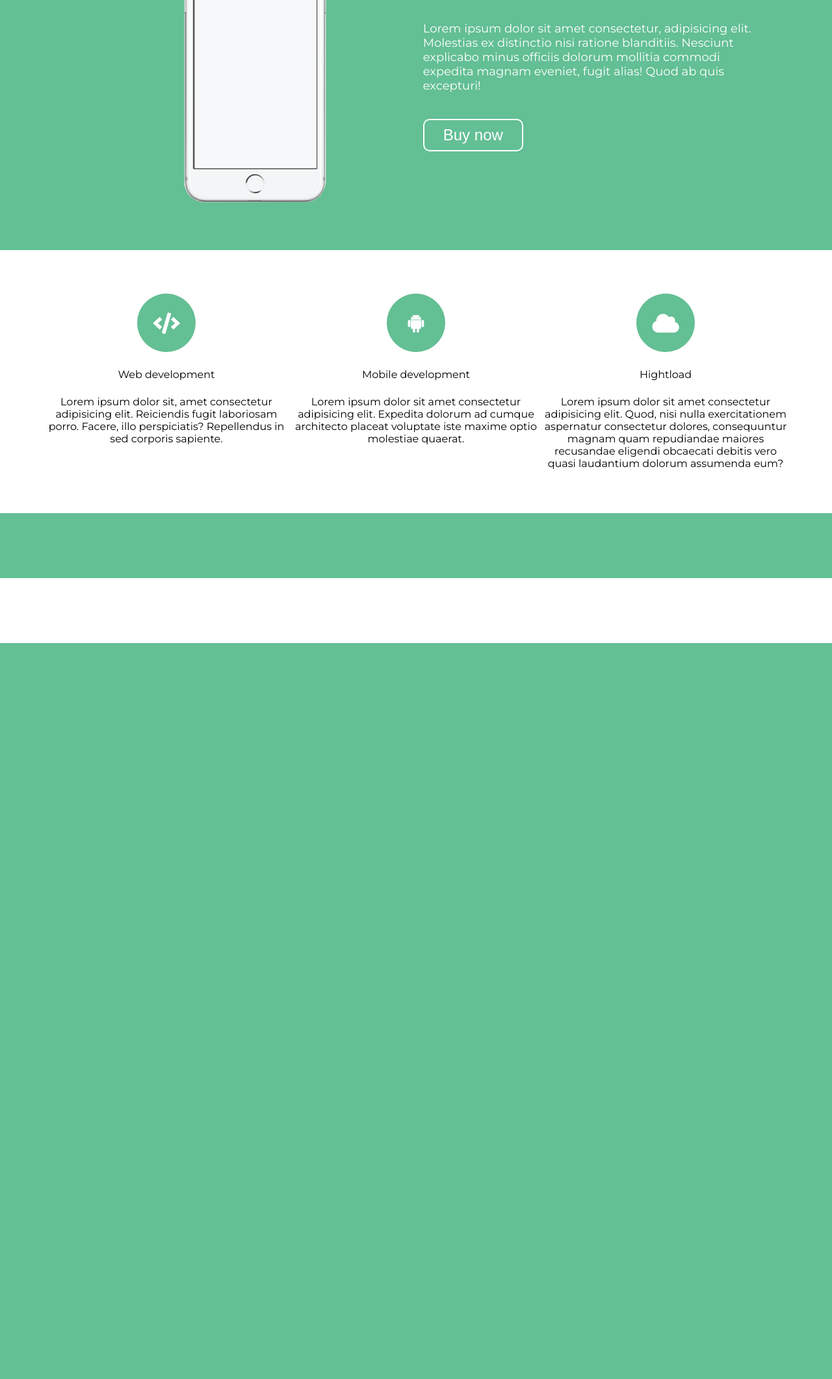
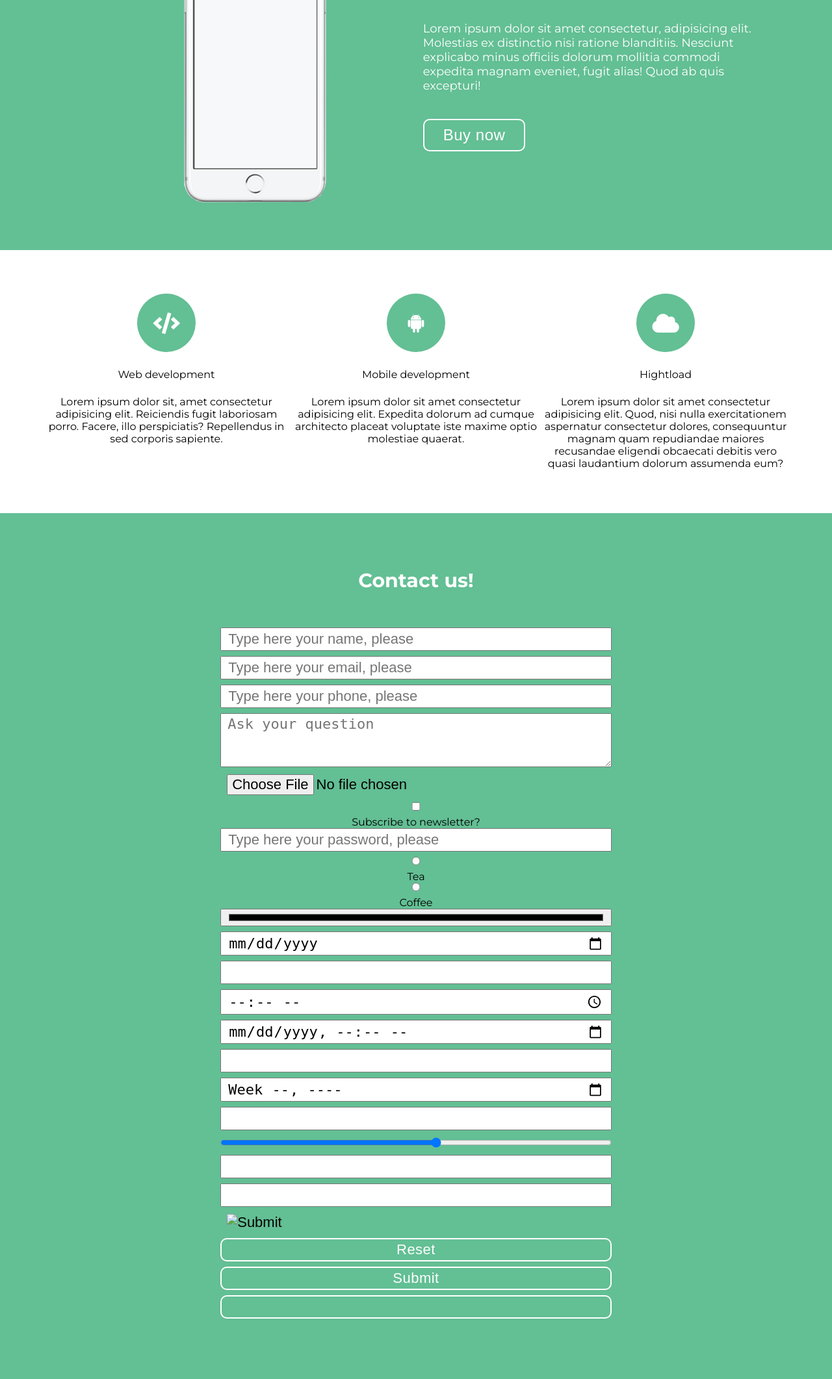
Before and after one commit to VeryLazyFox/homeworks, a PHP site: page / in a window 1280 px wide. Shown: the part 279-2402 px from the top of the page at 65% size. Before the commit the page ends 1269 px from the top, so only its background shows below. Run offline with PHP 8.4, Linux system fonts and the light colour scheme.

Commit message:
add section contact us

```diff
--- a/WD_PS1 HTML, CSS/Landing/index.html
+++ b/WD_PS1 HTML, CSS/Landing/index.html
@@ -54,6 +54,39 @@
       </div>
     </section>
     <section class="contact">
+      <form class="form" action="">
+          <h2 class='form__headline'>Contact us!</h2>
+          <input type="text" placeholder="Type here your name, please">
+          <input type="email" placeholder="Type here your email, please">
+          <input type="tel" placeholder="Type here your phone, please">
+          <textarea resize: none rows="3" placeholder="Ask your question"></textarea>
+          <input type="file" placeholder="Download here your file, please">
+          <input type="hidden" placeholder='it`s hidden'>
+          <input type="checkbox" id="subscribe" name="subscribe" value="newsletter">
+            <label for="subscribe">Subscribe to newsletter?</label>
+          <input type="password" placeholder='Type here your password, please '>
+          <input type="radio" name="drink" value="radio">
+            <label for="radio">Tea</label>
+          <input type="radio" name="drink" value="radio2">
+            <label for="radio2">Coffee</label>
+
+          <input type="color">
+          <input type="date">
+          <input type="datetime">
+          <input type="time">
+          <input type="datetime-local">
+          <input type="mounth">
+          <input type="week">
+          <input type="number">
+          <input type="range" min="1" max="10">
+          <input type="search">
+          <input type="url">
+
+          <input type="image">
+          <input type="reset" class='button'>
+          <input type="submit" class='button'>
+          <input type="button" class='button'>
+      </form>
 
     </section>
   </body>
--- a/WD_PS1 HTML, CSS/Landing/style.css
+++ b/WD_PS1 HTML, CSS/Landing/style.css
@@ -5,6 +5,10 @@ body {
   position: relative;
   padding-bottom: 100px;
   font-family: "Montserrat", sans-serif;
+  width: 100%;
+  max-width: 1960px;
+  margin: 0 auto;
+  padding: 0;
 }
 
 * {
@@ -117,9 +105,28 @@ body {
 }
 
 .contact {
-  padding: 50px 0;
+  padding: 85px 0;
   display: flex;
+  flex-direction: column;
+  justify-content: center;
   background-color: #63bf94;
+}
+.contact .form {
+  display: flex;
+  flex-direction: column;
+  justify-content: center;
+  align-items: center;
+  width: 47%;
+  margin: 0 auto;
+}
+.contact .form__headline {
+  margin-bottom: 54px;
+}
+.contact .form input, .contact .form textarea {
+  width: 100%;
+  font-size: 22px;
+  padding: 3px 10px;
+  margin-bottom: 8px;
 }
 
 h2 {
@@ -128,4 +135,30 @@ h2 {
   font-weight: 600;
 }
 
+button, .button {
+  padding: 9px 29px;
+  margin: 0px;
+  text-align: center;
+  color: white;
+  font-size: 24px;
+  letter-spacing: 0.5px;
+  background-color: transparent;
+  text-decoration: none;
+  font-weight: 400;
+  outline: none;
+  border: none;
+  cursor: pointer;
+  cursor: pointer;
+  border: solid 2px white;
+  border-radius: 10px;
+}
+button:hover, .button:hover {
+  color: #63bf94;
+  background-color: white;
+}
+button:active, .button:active {
+  transform: translateY(1px);
+  filter: saturate(150%);
+}
+
 /*# sourceMappingURL=style.css.map */
--- a/WD_PS1 HTML, CSS/Landing/style.scss
+++ b/WD_PS1 HTML, CSS/Landing/style.scss
@@ -1,10 +1,36 @@
 @import url('https://fonts.googleapis.com/css?family=Montserrat:400,500,700');
+@mixin btn($bg: black, $fs: 18px, $ls: 0.5px, $clr: white, $fw: 400) {
+  padding: 9px 29px;
+  margin: 0px;
+  text-align: center;
+  color: $clr;
+  font-size: $fs;
+  letter-spacing: $ls;
+  background-color: $bg;
+  text-decoration: none;
+  font-weight: $fw;
+  outline: none;
+  border: none;
+  cursor: pointer;
+  &:hover {
+    color: #63bf94;
+    background-color: white;
+  }
+  &:active{
+    transform: translateY(1px);
+    filter: saturate(150%);
+  }
+}
 body {
   margin: 0;
   min-height:100vh;
   position:relative;
   padding-bottom:100px;
   font-family: 'Montserrat', sans-serif;
+  width: 100%;
+  max-width: 1960px;
+  margin: 0 auto;
+  padding: 0;
 }
 * {
     box-sizing: border-box;
@@ -114,12 +123,38 @@ body {
   }
 }
 .contact{
-  padding: 50px 0;
+  padding: 85px 0;
   display: flex;
+  flex-direction: column;
+  justify-content: center;
   background-color: #63bf94;
+  .form{
+    display: flex;
+    flex-direction: column;
+    justify-content: center;
+    align-items: center;
+    width: 47%;
+    margin: 0 auto;
+    &__headline{
+      margin-bottom: 54px;
+    }
+    input,textarea{
+      width: 100%;
+      font-size: 22px;
+      padding: 3px 10px;
+      margin-bottom: 8px;
+    }
+  }
 }
 h2{
   font-size: 30px;
   color: white;
   font-weight: 600;
 }
+button, .button{
+  $values:(bg: transparent, fs: 24px, clr: white);
+  @include btn($values...);
+  cursor: pointer;
+  border: solid 2px white;
+  border-radius: 10px;
+}
```
Also changed, not shown: other parts of WD_PS1 HTML, CSS/Landing/style.css (+5 -21 lines), other parts of WD_PS1 HTML, CSS/Landing/style.scss (+5 -22 lines), 1 other file.
